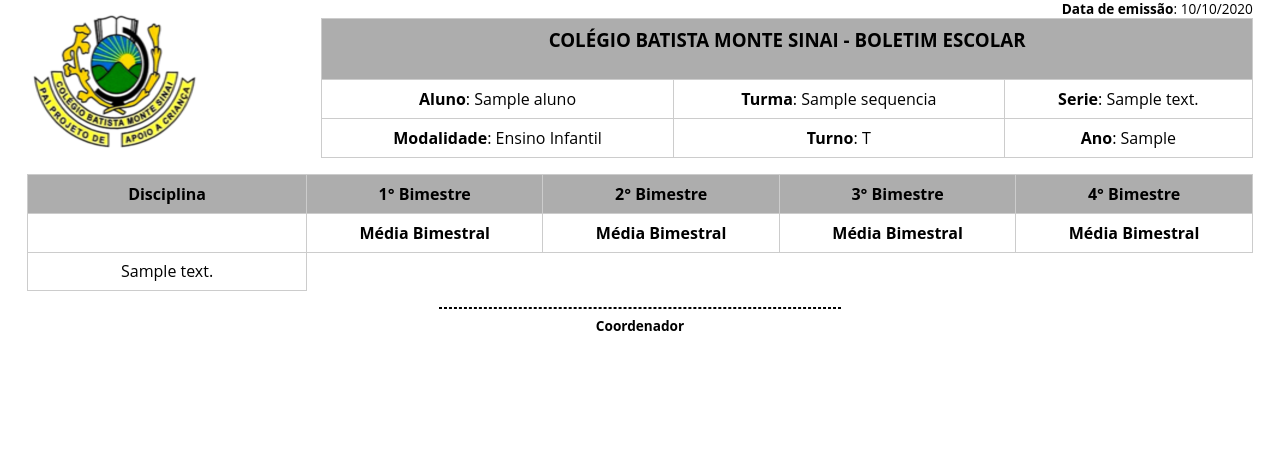
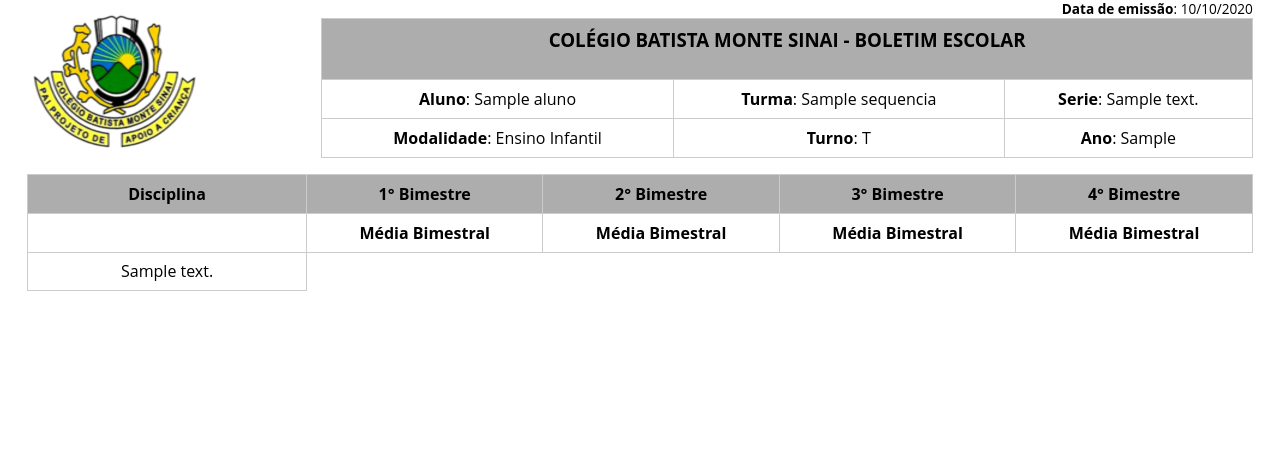
Before and after one commit to kristchen/escoladigital, a Django app: template rendimento/templates/template-boletim-aluno-infantil.html in a window 1280 px wide. Shown: the part 28-480 px from the top of the page. Run offline with Django 3.2, Linux system fonts and the light colour scheme; the template is opened without the code that fills it: most values are stand-ins (such as "Sample title", 1, 10 or a date in 2020).

Commit message:
remover assinatura boletim

```diff
--- a/rendimento/templates/template-boletim-aluno-fundamental.html
+++ b/rendimento/templates/template-boletim-aluno-fundamental.html
@@ -113,11 +113,6 @@
                   <label>APR:</label>Aprovado   |
                   <label>REP:</label>Reprovado   |
           </fieldset>
-
-          <div class="assinatura">
-            <hr/>
-            <label>Coordenador</label>
-          </div>
           <div class="pagebreak"></div>
 {% endfor %}
         </body>
--- a/rendimento/templates/template-boletim-aluno-infantil.html
+++ b/rendimento/templates/template-boletim-aluno-infantil.html
@@ -81,10 +81,6 @@
             {% endfor %}
           </tbody>
         </table>
-        <div class="assinatura">
-          <hr/>
-          <label>Coordenador</label>
-        </div>
         <div class="pagebreak"></div>
     {% endfor %}
       </body>
```
